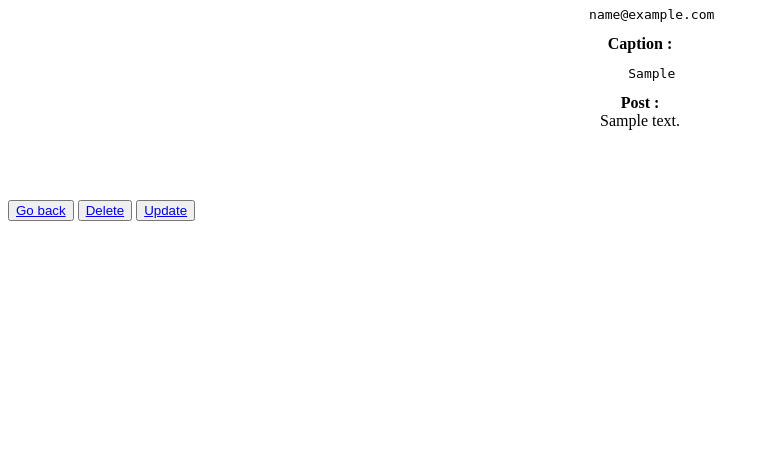
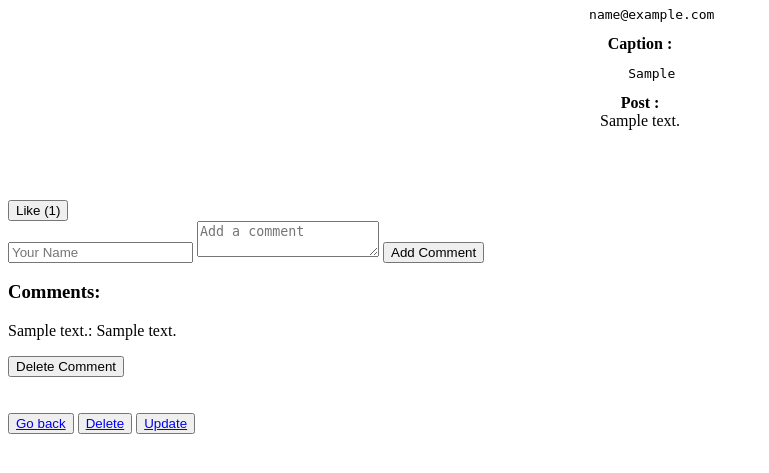
Before and after one commit to B-a-b-u/MoviLog, a Django app: page /posts/1 in a window 1280 px wide. Shown: the part 291-764 px from the top of the page, without its empty margins (0-769 px from the left). Run offline with Django 5.2, Linux system fonts and the light colour scheme; a user stored in the database is signed in; tables that the repository leaves empty hold one stand-in row (values such as "Sample post").

Commit message:
Added working Like and Comment posting

```diff
--- a/movieapp/templates/movieapp/post.html
+++ b/movieapp/templates/movieapp/post.html
@@ -3,16 +3,47 @@
     {% if user_post %}
         <div class="user-post" align="center">
             <br><br>
-                <strong>UserName :</strong><pre>   <i>{{user_post.user_name}}</i><br></pre>
-                <strong>Posted on :</strong><pre>   <i>{{user_post.created}}</i><br></pre>
-                <strong>Contact :</strong><pre>   {{user_post.email}}</strong><br></pre>
-                <strong>Caption :</strong><pre>   {{user_post.caption}}</strong><br></pre>
-                <strong>Post : </strong><br>{{user_post.content}}</p><br>
+            <strong>UserName :</strong><pre>   <i>{{ user_post.user_name }}</i><br></pre>
+            <strong>Posted on :</strong><pre>   <i>{{ user_post.created }}</i><br></pre>
+            <strong>Contact :</strong><pre>   {{ user_post.email }}</strong><br></pre>
+            <strong>Caption :</strong><pre>   {{ user_post.caption }}</strong><br></pre>
+            <strong>Post : </strong><br>{{ user_post.content }}</p><br>
             <br><br>
+        </div>
 
-            </div>
+        <!-- Form for liking a post -->
+    <!-- Form for liking a post -->
+    <form method="post" action="{% url 'like_post' user_post.id %}">
+        {% csrf_token %}
+        <button type="submit">Like ({{ user_post.likes }})</button>
+    </form>
+
+        <!-- Form for adding a comment -->
+        <form method="post" action="{% url 'add_comment' user_post.id %}">
+            {% csrf_token %}
+            <input type="text" name="commenter_name" placeholder="Your Name">
+            <textarea name="comment_text" placeholder="Add a comment"></textarea>
+            <button type="submit">Add Comment</button>
+        </form>
+
+        <!-- Display comments for the post -->
+        <h3>Comments:</h3>
+        {% for comment in user_post.comments.all %}
+            <p>{{ comment.commenter_name }}: {{ comment.comment }}</p>
+            {% if user.is_authenticated and user.email == user_post.email %}
+                <!-- Form for deleting a comment -->
+                <form method="post" action="">
+                    {% csrf_token %}
+                    <button type="submit">Delete Comment</button>
+                </form>
+            {% endif %}
+        {% endfor %}
+
+        <br><br>
         <button><a href="{% url 'home' %}">Go back</a></button>
         <button align="right"><a href="{% url 'delete_post' user_post.id %}">Delete</a></button>
         <button align="right"><a href="{% url 'update_post' user_post.id %}">Update</a></button>
     {% endif %}
+
+
 {% endblock %}
--- a/movieapp/urls.py
+++ b/movieapp/urls.py
@@ -9,4 +9,6 @@ urlpatterns = [
     path("delete_post/<int:pk>", views.delete_post, name="delete_post"),
     path("update_post/<int:pk>", views.update_post, name="update_post"),
     path("add_post/", views.add_post, name="add_post"),
+    path("like_post/<int:pk>/", views.like_post, name="like_post"),  # New URL pattern for liking a post
+    path("add_comment/<int:pk>/", views.add_comment, name="add_comment"),  # New URL pattern for adding
 ]
--- a/movieapp/views.py
+++ b/movieapp/views.py
@@ -1,8 +1,10 @@
 from django.shortcuts import render, redirect
 from django.contrib.auth import authenticate, login, logout
 from django.contrib import messages
+from django.urls import reverse
 from .forms import NewUserForm
-from .models import Post
+from .models import Post,Comment
+from django.http import HttpResponseRedirect, JsonResponse
 
 
 #  view function for home page
@@ -37,6 +39,22 @@ def register_user(request):
         return render(request, "movieapp/register.html", {"form": form})
     return render(request, "movieapp/register.html", {"form": form})
 
+# view function for liking a post
+def like_post(request, pk):
+    if request.method == "POST":
+        post = Post.objects.get(id=pk)
+        post.likes += 1
+        post.save()
+        return HttpResponseRedirect(reverse("individual_post",args=[str(pk)]))
+
+
+def add_comment(request, pk):
+    if request.method == "POST":
+        post = Post.objects.get(id=pk)
+        commenter_name = request.POST.get("commenter_name")
+        comment_text = request.POST.get("comment_text")
+        Comment.objects.create(post=post, commenter_name=commenter_name, comment=comment_text)
+        return redirect("home")
 
 # view for login page
 def login_user(request):
```
Lines whose indentation alone changed are shown as unchanged.
